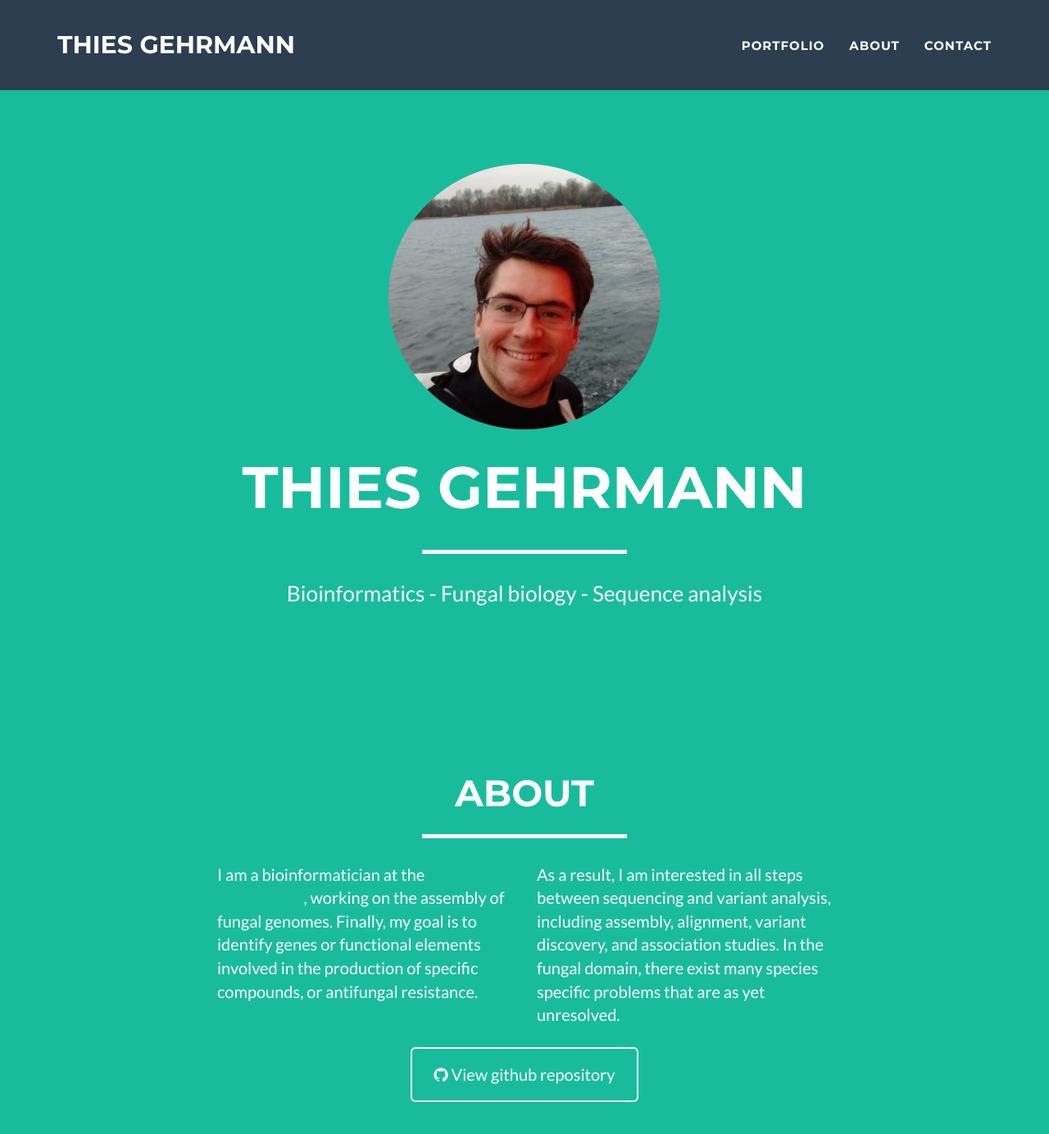
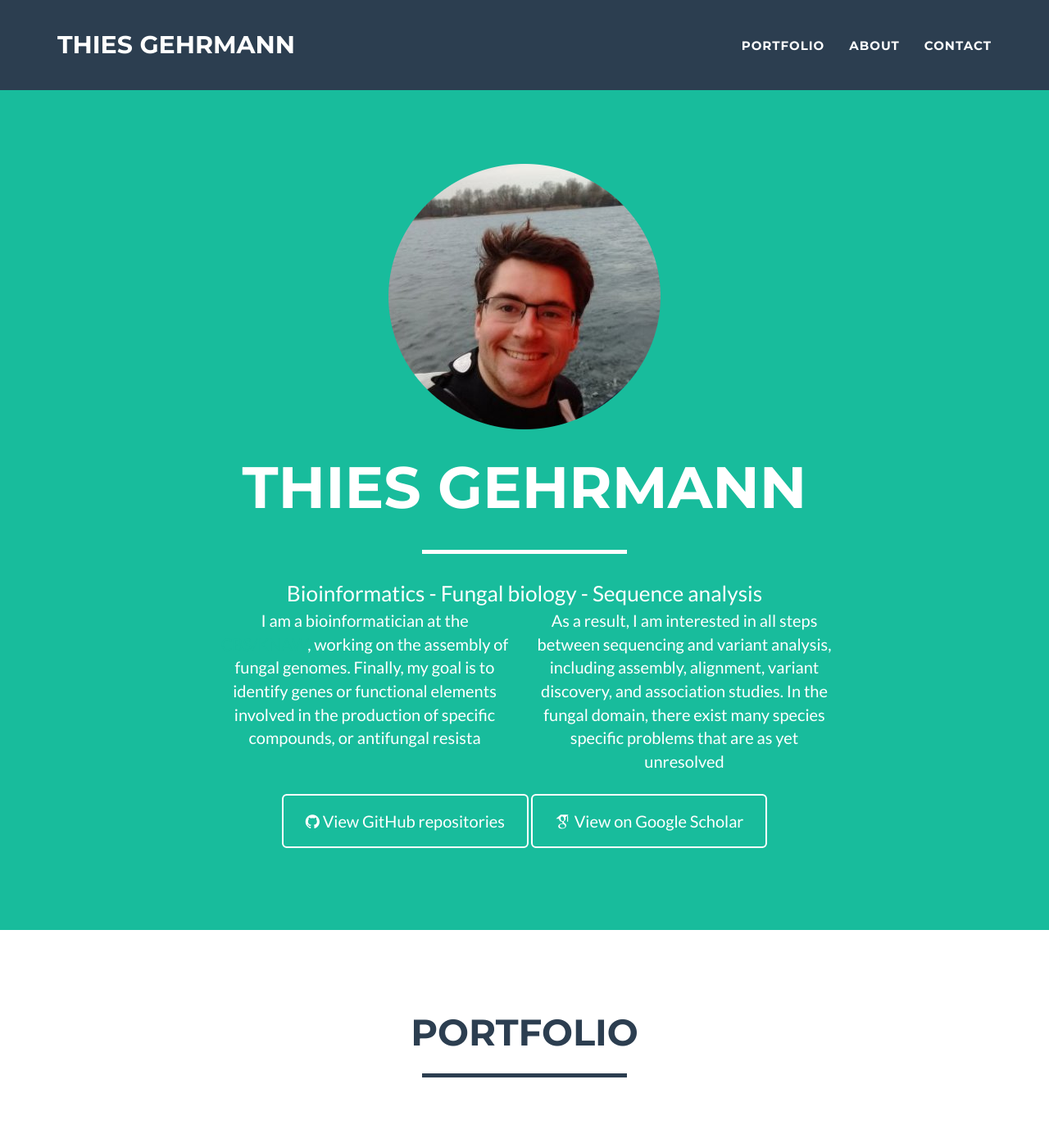
Before and after one commit to thiesgehrmann/thiesgehrmann.github.io, a Jekyll site: the page built from index.html, in a window 1280 px wide and 1400 px high. Shown: the top 1384 px of the window at 82% size. Built offline with Jekyll 4.4.1, drawn with Linux system fonts in a browser that asks for light colours; some web fonts are replaced.

Commit message:
shuffling

```diff
--- a/_includes/header.html
+++ b/_includes/header.html
@@ -11,5 +11,21 @@
                     </div>
                 </div>
             </div>
+            <div class="row">
+                <div class="col-lg-4 col-lg-offset-2">
+                    <p>I am a bioinformatician at the <a href="http://cbs.knaw.nl">CBS/KNAW</a>, working on the assembly of fungal genomes. Finally, my goal is to identify genes or functional elements involved in the production of specific compounds, or antifungal resista
+                </div>
+                <div class="col-lg-4">
+                    <p>As a result, I am interested in all steps between sequencing and variant analysis, including assembly, alignment, variant discovery, and association studies. In the fungal domain, there exist many species specific problems that are as yet unresolved
+                </div>
+                <div class="col-lg-8 col-lg-offset-2 text-center">
+                    <a href="https://github.com/thiesgehrmann" class="btn btn-lg btn-outline">
+                        <i class="fa fa-github"></i> View GitHub repositories
+                    </a>
+	            <a href="https://scholar.google.com/citations?hl=en&user=-QVv0WkAAAAJ" class="btn btn-lg btn-outline">
+                        <i class="ai ai-google-scholar"></i> View on Google Scholar
+                    </a>
+                </div>
+            </div>
         </div>
     </header>
--- a/_layouts/default.html
+++ b/_layouts/default.html
@@ -4,7 +4,7 @@
     <body id="page-top" class="index">
     {% include nav.html %}
     {% include header.html %}
-    {% include about.html %}
+
     {% include portfolio_grid.html %}
 
     {% include footer.html %}
```
Also changed, not shown: 1 other file.
